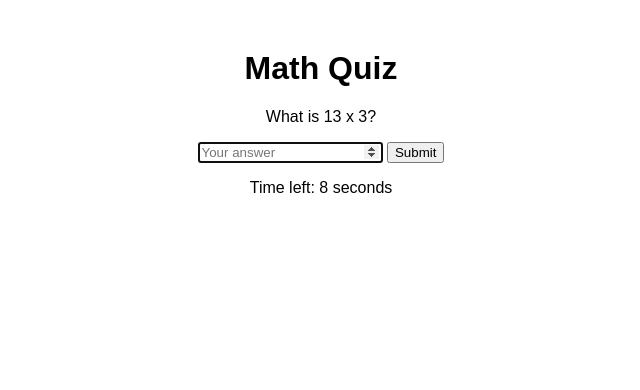
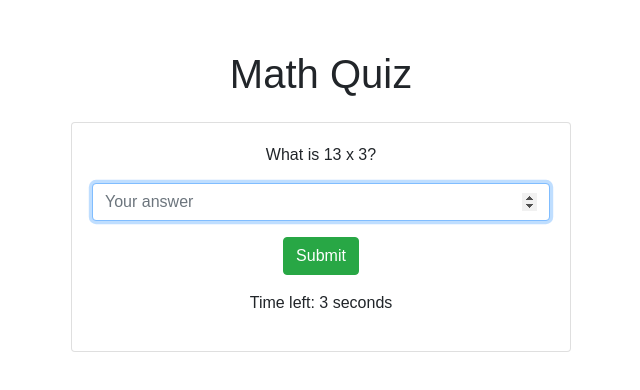
Before and after one commit to niteshagrawalgmail/math-table-quiz, a plain HTML site: page index.html in a window 1280 px wide. Both pictures are taken after a click on the button "Start". Shown: the whole page, without its empty margins (319-959 px from the left). Drawn offline with nearby package versions, Linux system fonts and the light colour scheme.

Commit message:
Update index.html

```diff
--- a/index.html
+++ b/index.html
@@ -4,6 +4,8 @@
     <meta charset="UTF-8">
     <meta name="viewport" content="width=device-width, initial-scale=1.0">
     <title>Math Quiz</title>
+    <!-- Bootstrap CSS -->
+    <link href="https://stackpath.bootstrapcdn.com/bootstrap/4.5.2/css/bootstrap.min.css" rel="stylesheet">
     <style>
         body {
             font-family: Arial, sans-serif;
@@ -13,18 +15,28 @@
         .hidden {
             display: none;
         }
+        .quiz-container {
+            max-width: 500px;
+            margin: auto;
+        }
     </style>
 </head>
 <body>
-    <h1>Math Quiz</h1>
-    <button id="start" onclick="startQuiz()">Start</button>
-    <div id="quiz" class="hidden">
-        <p id="question"></p>
-        <input type="number" id="answer" placeholder="Your answer" />
-        <button id="submit" onclick="checkAnswer()">Submit</button>
-        <button id="next" onclick="generateQuestion()" class="hidden">Next</button>
-        <p id="result"></p>
-        <p id="timer"></p>
+    <div class="container">
+        <h1 class="my-4">Math Quiz</h1>
+        <button id="start" onclick="startQuiz()" class="btn btn-primary mb-3">Start</button>
+        <div id="quiz" class="hidden quiz-container">
+            <div class="card">
+                <div class="card-body">
+                    <p id="question" class="card-text"></p>
+                    <input type="number" id="answer" placeholder="Your answer" class="form-control mb-3" />
+                    <button id="submit" onclick="checkAnswer()" class="btn btn-success">Submit</button>
+                    <button id="next" onclick="generateQuestion()" class="btn btn-primary hidden">Next</button>
+                    <p id="result" class="mt-3"></p>
+                    <p id="timer" class="mt-3"></p>
+                </div>
+            </div>
+        </div>
     </div>
 
     <script>
@@ -51,7 +63,7 @@
         }
 
         function startTimer() {
-            let timeLeft = 10;
+            let timeLeft = 5;
             document.getElementById('timer').innerText = `Time left: ${timeLeft} seconds`;
             clearInterval(timer);
             timer = setInterval(() => {
@@ -76,5 +88,10 @@
             document.getElementById('submit').disabled = true;
         }
     </script>
+
+    <!-- Bootstrap JS and dependencies -->
+    <script src="https://code.jquery.com/jquery-3.5.1.slim.min.js"></script>
+    <script src="https://cdn.jsdelivr.net/npm/@popperjs/core@2.5.4/dist/umd/popper.min.js"></script>
+    <script src="https://stackpath.bootstrapcdn.com/bootstrap/4.5.2/js/bootstrap.min.js"></script>
 </body>
 </html>
```
